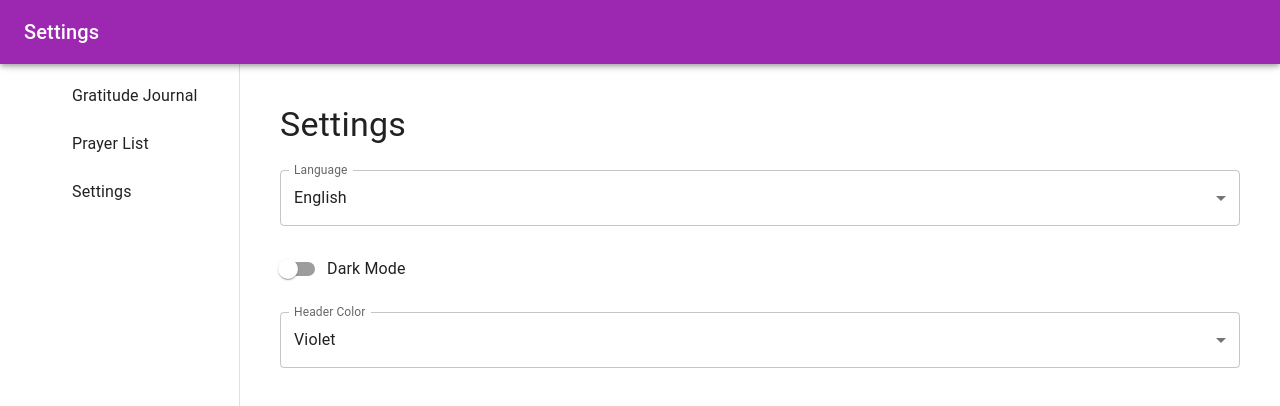
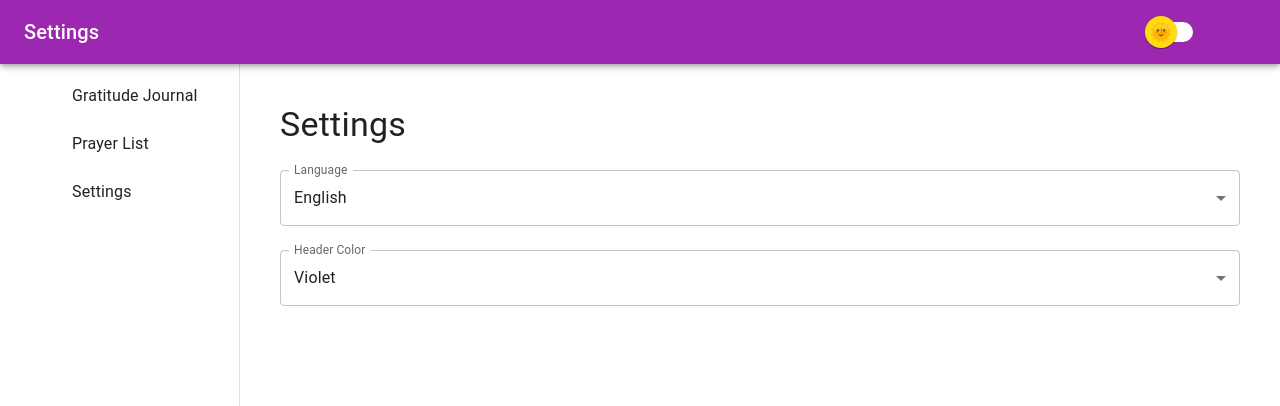
Before and after one commit to newerik/gratia-pwa, a React (Vite) app: page /settings in a window 1280 px wide. Shown: the top 406 px of the page. Built offline with nearby package versions, Linux system fonts and the light colour scheme; some icons are missing.

Commit message:
Implement custom sun/moon DarkModeSwitch and update GEMINI.md

```diff
--- /dev/null
+++ b/src/components/DarkModeSwitch/DarkModeSwitch.tsx
@@ -0,0 +1,70 @@
+import { Switch, styled } from '@mui/material';
+import { useAppTheme } from '@/context/ThemeContext';
+
+const ThemeSwitch = styled(Switch)(({ theme }) => ({
+  width: 62,
+  height: 34,
+  padding: 7,
+  '& .MuiSwitch-switchBase': {
+    margin: 1,
+    padding: 0,
+    transform: 'translateX(6px)',
+    '&.Mui-checked': {
+      color: '#fff',
+      transform: 'translateX(22px)',
+      '& .MuiSwitch-thumb': {
+        backgroundColor: '#2e3344',
+      },
+      '& .MuiSwitch-thumb:before': {
+        content: "'🌜'",
+        fontSize: '18px',
+      },
+      '& + .MuiSwitch-track': {
+        opacity: 1,
+        backgroundColor: '#1a1d24',
+      },
+    },
+  },
+  '& .MuiSwitch-thumb': {
+    backgroundColor: '#ffdb10',
+    width: 32,
+    height: 32,
+    transition: theme.transitions.create(['background-color'], {
+      duration: 200,
+    }),
+    '&::before': {
+      content: "'🌞'",
+      position: 'absolute',
+      width: '100%',
+      height: '100%',
+      left: 0,
+      top: 0,
+      display: 'flex',
+      alignItems: 'center',
+      justifyContent: 'center',
+      fontSize: '20px',
+    },
+  },
+  '& .MuiSwitch-track': {
+    opacity: 1,
+    backgroundColor: 'white',
+    borderRadius: 20 / 2,
+    transition: theme.transitions.create(['background-color'], {
+      duration: 200,
+    }),
+  },
+}));
+
+const DarkModeSwitch = () => {
+  const { mode, toggleColorMode } = useAppTheme();
+
+  return (
+    <ThemeSwitch
+      checked={mode === 'dark'}
+      onChange={toggleColorMode}
+      slotProps={{ input: { 'aria-label': 'theme switch' } }}
+    />
+  );
+};
+
+export default DarkModeSwitch;
--- /dev/null
+++ b/src/components/DarkModeSwitch/index.ts
@@ -0,0 +1 @@
+export { default } from './DarkModeSwitch';
--- a/src/components/Layout/Layout.tsx
+++ b/src/components/Layout/Layout.tsx
@@ -21,6 +21,7 @@ import AccountCircle from '@mui/icons-material/AccountCircle';
 import { Outlet, useNavigate, useLocation } from 'react-router-dom';
 import { useTranslation } from 'react-i18next';
 import { useAppTheme } from '@/context/ThemeContext';
+import DarkModeSwitch from '@/components/DarkModeSwitch';
 
 const drawerWidth = 240;
 
@@ -91,6 +92,7 @@ const Layout = () => {
           <Typography variant="h6" noWrap component="div" sx={{ flexGrow: 1 }}>
             {currentTitle}
           </Typography>
+          <DarkModeSwitch />
           <IconButton color="inherit">
             {/* Placeholder for user icon logic */}
             <Avatar sx={{ bgcolor: 'transparent' }}>
--- a/src/pages/Settings/Settings.tsx
+++ b/src/pages/Settings/Settings.tsx
@@ -1,13 +1,4 @@
-import {
-  Typography,
-  Box,
-  FormControl,
-  InputLabel,
-  Select,
-  MenuItem,
-  Switch,
-  FormControlLabel,
-} from '@mui/material';
+import { Typography, Box, FormControl, InputLabel, Select, MenuItem } from '@mui/material';
 import type { SelectChangeEvent } from '@mui/material';
 import { useTranslation } from 'react-i18next';
 import { useAppTheme } from '@/context/ThemeContext';
@@ -15,7 +6,7 @@ import { HEADER_COLORS } from '@/types/theme';
 
 const Settings = () => {
   const { t, i18n } = useTranslation();
-  const { mode, toggleColorMode, headerColor, setAppHeaderColor } = useAppTheme();
+  const { headerColor, setAppHeaderColor } = useAppTheme();
 
   // i18next might return something like 'en-US', so we might need to normalize or just handle 'en' and 'hu'
   const currentLanguage = i18n.language.startsWith('hu') ? 'hu' : 'en';
@@ -46,12 +37,6 @@ const Settings = () => {
         </Select>
       </FormControl>
 
-      {/* Dark Mode */}
-      <FormControlLabel
-        control={<Switch checked={mode === 'dark'} onChange={toggleColorMode} />}
-        label="Dark Mode"
-      />
-
       {/* Header Color */}
       <FormControl fullWidth>
         <InputLabel id="header-color-select-label">Header Color</InputLabel>
```
Also changed, not shown: 1 other file (tests, documents, lock files or other folders).
